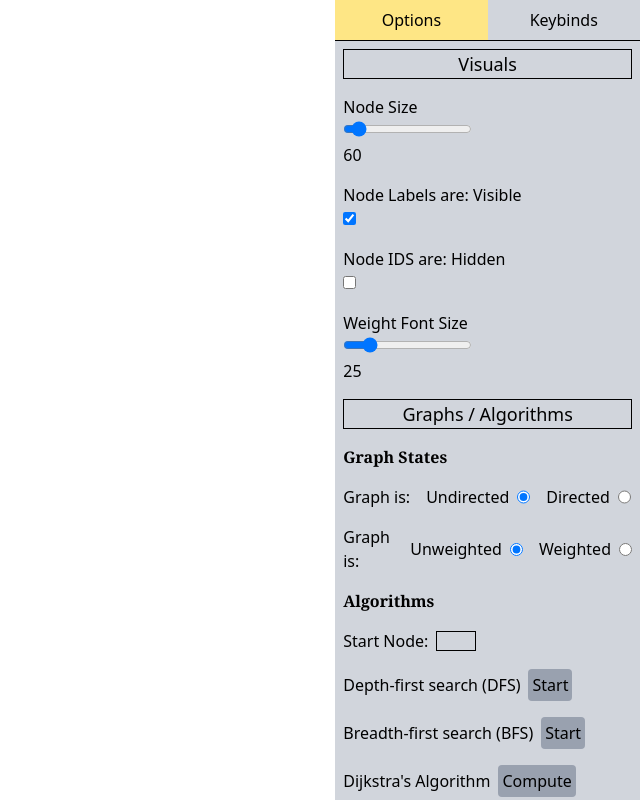
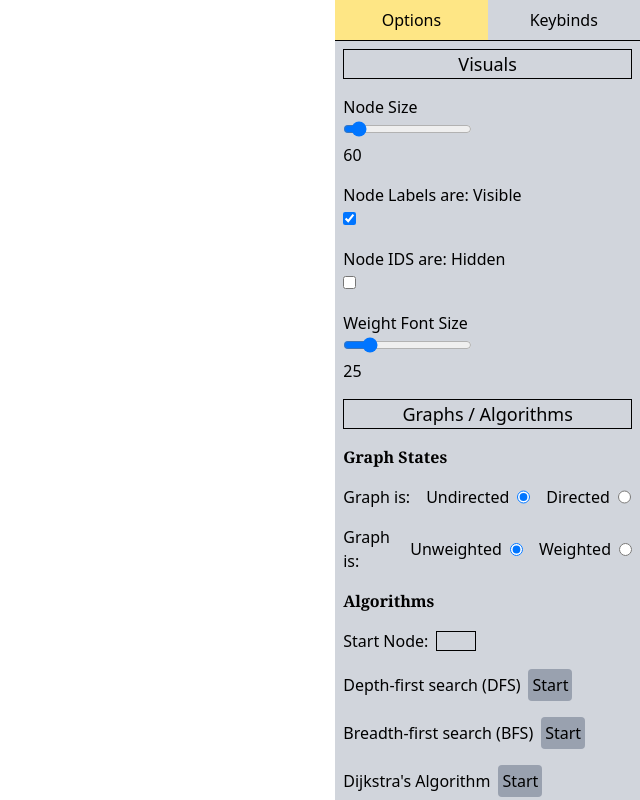
Before and after one commit to bjwdenbesten/Graphical, a React (Vite) app: page /graph in a window 1280 px wide. Shown: the whole page, without its empty margins (640-1280 px from the left). Built offline with nearby package versions, Linux system fonts and the light colour scheme.

Commit message:
added bellman ford and fixed dijkstra animation

```diff
--- /dev/null
+++ b/src/algorithms/BellmanFord.ts
@@ -0,0 +1,61 @@
+import type {NodeData, EdgeData, Pair } from "../types.ts"
+import { createAdjList } from "./createAdjList.js"
+
+export function BellmanFord_main(sourceNode: number, nodeList: NodeData[], edgeList: EdgeData[], isDirected : boolean) {
+    const adjList: Record<number, Pair[]> = createAdjList(nodeList, edgeList, isDirected);
+    const V = nodeList.length;
+    const dist: Record<number, number> = [];
+    for (let i = 0; i < nodeList.length; i++) {
+        const node = nodeList[i].label;
+        dist[node] = Infinity;
+    }
+    dist[sourceNode] = 0;
+
+    const edges: {u: number, v: number, w: number}[] = []
+
+    //create edgelist from adj list (just labels)
+    for (const u in adjList) {
+        for (const [v, w] of adjList[u]) {
+            edges.push({u: Number(u), v, w});
+        }
+    }
+
+    //we iterate V - 1 times which ensures that all vertices get reached
+    for (let i = 0; i < V - 1; i++) {
+        for (const {u, v, w} of edges) {
+            if (dist[u] !== Infinity && dist[u] + w < dist[v]) {
+                dist[v] = dist[u] + w;
+            }
+        }
+    }
+
+    //check which nodes decrease after all iterations
+    const IsNegCycle: boolean[] = Array(V + 1).fill(false);
+    for (const {u, v, w} of edges) {
+        if (dist[u] !== Infinity && dist[u] + w < dist[v]) {
+            IsNegCycle[v] = true;
+        }
+    }
+
+    //now we check which nodes are reachable from those above
+    const nodes: number[] = [];
+    for (let i = 1; i < V + 1; i++) {
+        if (IsNegCycle[i]) nodes.push(i);
+    }
+
+    while (nodes.length != 0) {
+        const node = nodes.pop();
+        if (node == null) continue;
+        if (adjList[node] == null) continue;
+        if (dist[node] === -Infinity) continue;
+        dist[node] = -Infinity;
+        for (let i = 0; i < adjList[node].length; i++) {
+            const neighbor = adjList[node][i][0];
+            if (!IsNegCycle[neighbor]) {
+                IsNegCycle[neighbor] = true;
+                nodes.push(neighbor);
+            }
+        }
+    }
+    return dist;
+}
--- a/src/algorithms/Dijkstra.ts
+++ b/src/algorithms/Dijkstra.ts
@@ -2,7 +2,7 @@ import type { NodeData, EdgeData, Pair } from "../types.ts";
 import { createAdjList } from "./createAdjList.ts";
 
 
-//simple priority queue, fine for smaller graphs
+//simple priority queue, fine for smaller graphs (not true dijkstra's, but animation will be the same)
 
 interface IPriorityQueue<T> {
     push(item: T, priority: number): void;
@@ -43,6 +43,10 @@ export function Dijkstra_main(sourceNode: number, nodeList: NodeData[], edgeList
     const visited: Record<number, boolean> = [];
     const distances: Record<number, number> = [];
 
+    const pairs: Pair[] = [];
+    const weights: number[] = [];
+    const state: Pair[] = [];
+
     //set up the distances map and visited map
     for (let i = 0; i < nodeList.length; i++) {
         const node = nodeList[i].label;
@@ -51,11 +55,11 @@ export function Dijkstra_main(sourceNode: number, nodeList: NodeData[], edgeList
     }
     distances[sourceNode] = 0;
 
-    Dijkstra(sourceNode, adjList, visited, distances);
-    return distances;
+    Dijkstra(sourceNode, adjList, visited, distances, pairs, weights, state);
+    return [distances, pairs, weights, state];
 }
 
-function Dijkstra(sourceNode: number, adjList: Record<number, Pair[]>, visited: Record<number, boolean>, distances: Record<number, number>) {
+function Dijkstra(sourceNode: number, adjList: Record<number, Pair[]>, visited: Record<number, boolean>, distances: Record<number, number>, pairs: Pair[], weights: number[], state: Pair[]) {
     const pq = new PriorityQueue<number>()
     pq.push(sourceNode, 0);
 
@@ -70,10 +74,16 @@ function Dijkstra(sourceNode: number, adjList: Record<number, Pair[]>, visited:
             const neighbor = adjList[node][i][0];
             if (visited[neighbor]) continue;
             const weight = adjList[node][i][1];
+            pairs.push([node, neighbor]);
+            weights.push(weight);
             const newDistance = distance + weight;
             if (newDistance < distances[neighbor]) {
                 distances[neighbor] = newDistance;
                 pq.push(neighbor, newDistance);
+                state.push([neighbor, newDistance]);
+            }
+            else {
+                state.push([-1, -1]);
             }
         }
     }
--- a/src/components/Graph.tsx
+++ b/src/components/Graph.tsx
@@ -7,6 +7,7 @@ import type {NodeData, EdgeData, groupedEdge, Pair} from "../types.ts";
 import { DFS_main } from "../algorithms/DFS";
 import { BFS_main } from "../algorithms/BFS";
 import { Dijkstra_main } from "../algorithms/Dijkstra.ts";
+import { BellmanFord_main } from "../algorithms/BellmanFord.ts";
 
 
 let node_id = 0;
@@ -63,6 +64,9 @@ const Graph = () => {
   //menu
   const [outputString, setOutputString] = useState<string> ("");
 
+  //animation stuff
+  const [showDistance, setShowDistance] = useState<boolean> (false);
+
 
 
   const mouseRef = useRef(mousePosition);
@@ -76,12 +80,16 @@ const Graph = () => {
 
   //algorithm handling
 
-  const find_IDS = (path: Pair[]) => {
+  const find_IDS = (path: Pair[], weights: undefined | number[]) => {
     const node_ids: Pair[] = [];
     const edge_ids: number[] = [];
     for (let i = 0; i < path.length; i++) {
       let begin_id = -1;
       let end_id = -1;
+      let weight = -1;
+      if (weights !== undefined) {
+        weight = weights[i];
+      }
       for (let j = 0; j < nodes.length; j++) {
         if (path[i][0] === nodes[j].label) {
           begin_id = nodes[j].id;
@@ -95,12 +103,26 @@ const Graph = () => {
       for (let k = 0; k < edges.length; k++) {
         if (isDirected) {
           if (edges[k].startID === begin_id && edges[k].endID === end_id) {
-            node_id = edges[k].id;
+            if (weights !== undefined) {
+              if (edges[k].weight === weight) {
+                node_id = edges[k].id;
+              }
+            }
+            else {
+              node_id = edges[k].id;
+            }
           }
         }
         else {
           if ((edges[k].startID === begin_id && edges[k].endID === end_id) || (edges[k].startID === end_id && edges[k].endID === begin_id)) {
-            node_id = edges[k].id;
+            if (weights !== undefined) {
+              if (edges[k].weight === weight) {
+                node_id = edges[k].id;
+              }
+            }
+            else {
+              node_id = edges[k].id;
+            }
           }
         }
       }
@@ -112,13 +134,13 @@ const Graph = () => {
 
   const DFS = async(startingNode: number) => {
     const path = DFS_main(nodes, edges, isDirected, startingNode);
-    const [nodePairs, edgeIDS] = find_IDS(path) as[Pair[], number[]];
-
+    const [nodePairs, edgeIDS] = find_IDS(path, undefined) as[Pair[], number[]];
+    console.log(nodePairs);
     setOutputString(convert_output("DFS", path));
     await animatePath(nodePairs, edgeIDS);
   }
 
-  const animatePath = async (nodePairs: Pair[], edgeIDS: number[]) => {
+  const animatePath = async(nodePairs: Pair[], edgeIDS: number[]) => {
     for (let i = 0; i < nodePairs.length; i++) {
       const [startID, endID] = nodePairs[i];
       const edgeID = edgeIDS[i];
@@ -141,7 +163,7 @@ const Graph = () => {
 
   const BFS = async(startingNode: number) => {
     const path = BFS_main(nodes, edges, isDirected, startingNode);
-    const [nodePairs, edgeIDS] = find_IDS(path) as[Pair[], number[]];
+    const [nodePairs, edgeIDS] = find_IDS(path, undefined) as[Pair[], number[]];
     setOutputString(convert_output("BFS", path));
     await animatePath(nodePairs, edgeIDS);
   }
@@ -158,9 +180,53 @@ const Graph = () => {
     return ret_string;
   }
 
-  const Dijkstras = (sourceNode: number) => {
-    const distances = Dijkstra_main(sourceNode, nodes, edges, isDirected);
+  const Dijkstras = async(sourceNode: number) => {
+    const [distances, pairs, weights, state] = Dijkstra_main(sourceNode, nodes, edges, isDirected) as [Record<number, number>, Pair[], number[], Pair[]];
+    const [nodePairs, edgeIDS] = find_IDS(pairs, weights) as [Pair[], number[]];
     setOutputString(convert_distances("Dijkstra", distances));
+    await animateDijkstra(sourceNode, nodePairs, edgeIDS, state);
+  }
+
+  const animateDijkstra = async(sourceNode: number, nodePairs : Pair[], edgeIDS: number[], state: Pair[]) => {
+    setShowDistance(true);
+    changeDistance(sourceNode, 0);
+
+    for (let i = 0; i < nodePairs.length; i++) {
+      const startNode = nodePairs[i][0];
+      const endNode = nodePairs[i][1];
+      const edge = edgeIDS[i];
+      const [node, change] = state[i];
+
+      highlightNode(startNode, true);
+      await new Promise(res => setTimeout(res, 1000));
+      highlightEdge(edge, true);
+
+      await new Promise(res => setTimeout(res, 1000));
+
+      if (node !== -1) {
+        changeDistance(node, change);
+        await new Promise(res => setTimeout(res, 1000));
+      }
+    }
+
+    await new Promise(res => setTimeout(res, 3000));
+
+    setShowDistance(false);
+    for(let i = 0; i < nodes.length; i++) {
+      changeDistance(nodes[i].label, Infinity);
+    }
+    for (let i = 0; i < nodePairs.length; i++) {
+      highlightNode(nodePairs[i][0], false);
+      highlightNode(nodePairs[i][1], false);
+    }
+    for (let i = 0; i < edgeIDS.length; i++) {
+      highlightEdge(edgeIDS[i], false);
+    }
+  }
+
+  const BellmanFord =  (sourceNode: number) => {
+    const distances = BellmanFord_main(sourceNode, nodes, edges, isDirected);
+    setOutputString(convert_distances("Bellman-Ford", distances));
   }
 
   const convert_distances = (type: string, distances: Record<number, number>) => {
@@ -193,6 +259,14 @@ const Graph = () => {
           edge.id === id ? {...edge, highlighted: value} : edge
       )
     );
+  }
+
+  const changeDistance = (label: number, newDistance: number) => {
+    setNodes(prev =>
+      prev.map(node =>
+          node.label === label ? {...node, distance: newDistance} : node
+        )
+      );
   }
 
 
@@ -286,6 +360,7 @@ const Graph = () => {
         x: x,
         y: y,
         size: nodeSize,
+        distance: Infinity,
         highlighted: false
       },
     ]);
@@ -458,10 +533,12 @@ const Graph = () => {
               isHighlighted={nodes.highlighted}
               posx={nodes.x}
               posy={nodes.y}
+              distance={nodes.distance}
               size={nodeSize}
               onMouseDown={() => setdragNodeID(nodes.id)}
               showLabel = {showNodeLabels}
               showID = {showNodeIDS}
+              showDistance={showDistance}
               setNodeHovered = {setNodeHovered}
               setDragOffset = {setDragOffset}
             />
@@ -487,6 +564,7 @@ const Graph = () => {
             DFS={DFS}
             BFS={BFS}
             Dijkstra={Dijkstras}
+            BellmanFord={BellmanFord}
             outputString ={outputString}
           />
       </div>
--- a/src/components/GraphMenu.tsx
+++ b/src/components/GraphMenu.tsx
@@ -25,11 +25,12 @@ type GraphMenuProps = {
   DFS: (node : number) => void;
   BFS: (node: number) => void;
   Dijkstra: (node: number) => void;
+  BellmanFord: (node: number) => void;
   outputString: string;
 };
 
 
-const GraphMenu = ({ keyBinds, setKeyBinds, nodeSize, setNodeSize, weightFontSize, setWeightFontSize, showNodeLabels, setShowNodeLabels, showNodeIDS, setShowNodesIDS, isWeighted, setIsWeighted, isDirected, setIsDirected, clearGraph, clearWeights, DFS, BFS, Dijkstra, outputString}: GraphMenuProps) => {
+const GraphMenu = ({ keyBinds, setKeyBinds, nodeSize, setNodeSize, weightFontSize, setWeightFontSize, showNodeLabels, setShowNodeLabels, showNodeIDS, setShowNodesIDS, isWeighted, setIsWeighted, isDirected, setIsDirected, clearGraph, clearWeights, DFS, BFS, Dijkstra, BellmanFord, outputString}: GraphMenuProps) => {
   const [menuState, setMenuState] = useState("options");
   const [changingKey, setChangingKey] = useState<string | null>(null);
   const [visualState, setVisualState] = useState(true);
@@ -175,11 +176,15 @@ const GraphMenu = ({ keyBinds, setKeyBinds, nodeSize, setNodeSize, weightFontSiz
                     if (startNode !== null) {
                       Dijkstra(startNode);
                     }
-                  }}className="bg-gray-400 p-1 ml-2 rounded">Compute</button>
+                  }}className="bg-gray-400 p-1 ml-2 rounded">Start</button>
                 </div>
                 <div className="p-2 flex flex-row items-center">
                   <h2>Bellman-Ford Algorithm</h2>
-                  <button className="bg-gray-400 p-1 ml-2 rounded">Compute</button>
+                  <button onClick={() => {
+                    if (startNode !== null) {
+                      BellmanFord(startNode);
+                    }
+                  }}className="bg-gray-400 p-1 ml-2 rounded">Compute</button>
                 </div>
                 <div className="p-2 flex flex-col items-center">
                   <h2>Output box</h2>
--- a/src/components/Node.tsx
+++ b/src/components/Node.tsx
@@ -6,9 +6,11 @@ interface NodeProps {
   posx: number;
   posy: number;
   size: number;
+  distance: number;
   onMouseDown?: () => void;
   showLabel: boolean;
   showID: boolean;
+  showDistance:boolean;
   isHighlighted: boolean;
   setNodeHovered: React.Dispatch<React.SetStateAction<number | null>>;
   setDragOffset: React.Dispatch<React.SetStateAction<{x: number, y: number}>>;
@@ -20,15 +22,18 @@ const Node = ({
   posx,
   posy,
   size,
+  distance,
   onMouseDown,
   showLabel,
   showID,
+  showDistance,
   setNodeHovered,
   setDragOffset,
   isHighlighted,
 }: NodeProps) => {
   return (
     <>
+    <span className="text-red-400" style={{position: "absolute", left: posx, top: posy - size / 2 - size / 2, transform: "translateX(-50%)", whiteSpace:"nowrap",}}>{showDistance ? distance : ""} </span>
       <div
         className={`select-none cursor-pointer bg-white absolute border-4 text-black rounded-full shadow-md flex items-center justify-center flex-col ${isHighlighted ? 'border-red-400' : ''}`}
         onMouseDown={(e) => {
--- a/src/types.ts
+++ b/src/types.ts
@@ -4,6 +4,7 @@ export interface NodeData {
     x: number;
     y: number;
     size: number;
+    distance: number;
     highlighted: boolean;
   }
 
```
